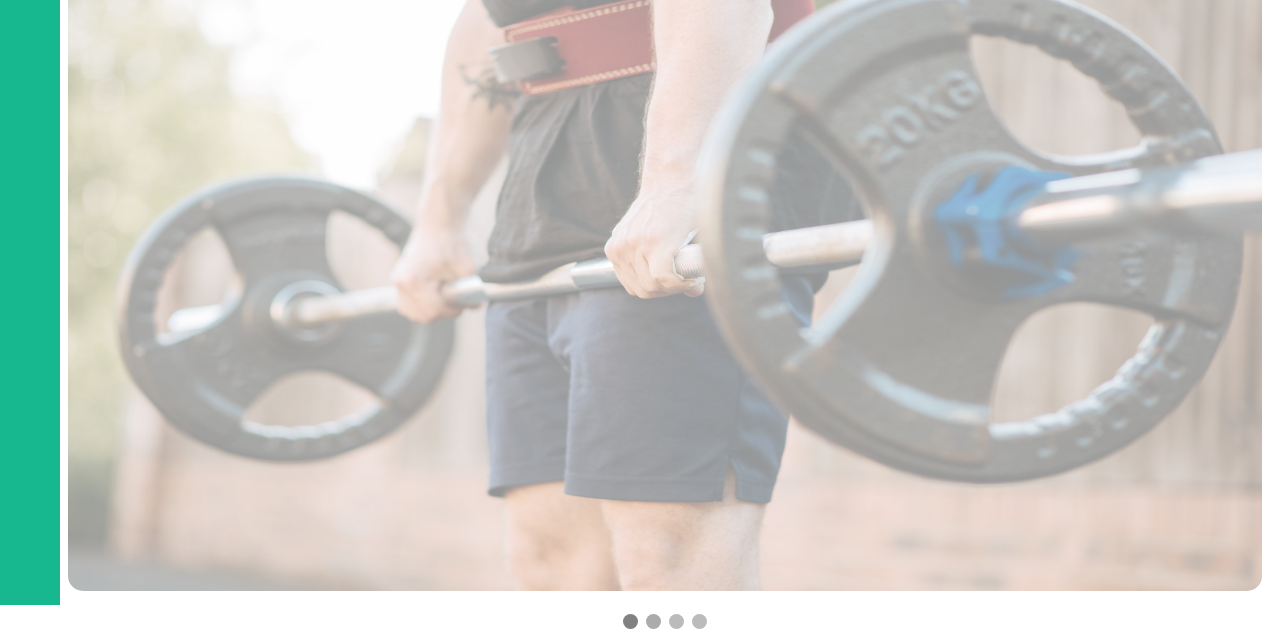
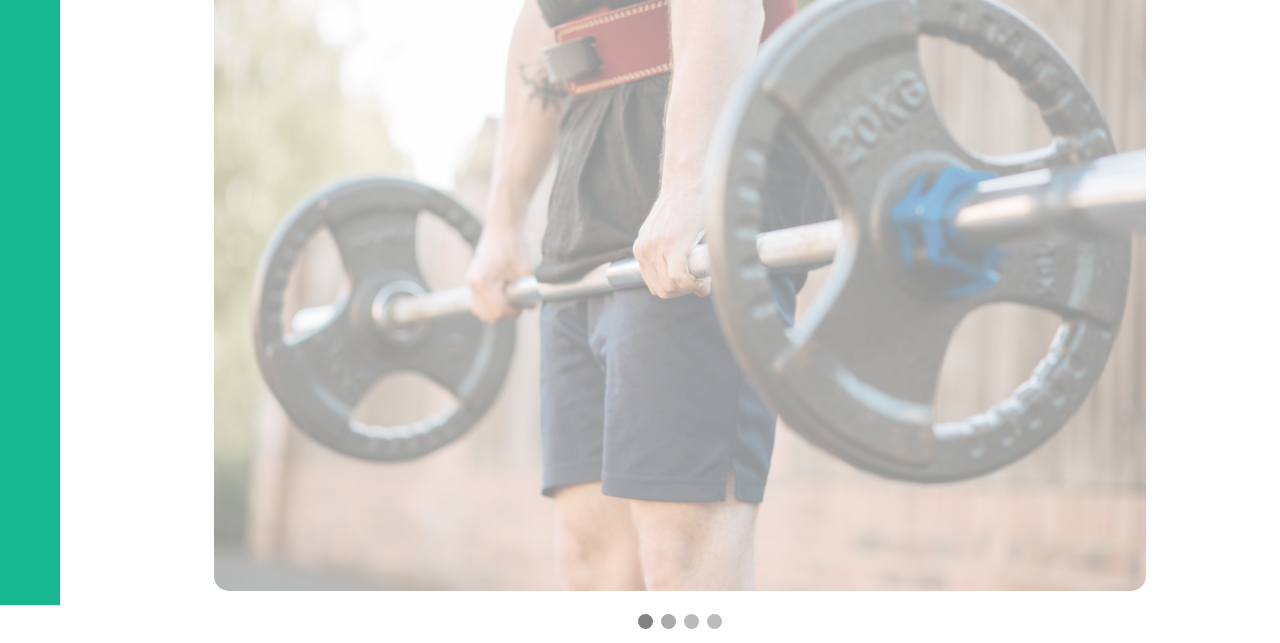
Before and after one commit to AdamRichards3/TackleTightnessV2, a website: page public/index.html in a window 1280 px wide. Shown: the part 195-838 px from the top of the page. Drawn offline with nearby package versions, Linux system fonts and the light colour scheme.

Commit message:
css changes

```diff
--- a/public/index.css
+++ b/public/index.css
@@ -42,7 +42,7 @@ img {
 }
 
 .main{
-	margin-left: 50px;
+	margin-left: 80px;
 	padding: 0px 10px;
 }
 
@@ -56,7 +56,7 @@ img {
 
 /* Slideshow container */
 .slideshow-container {
-	width: 100%;
+	width: 80%;
 	position: relative;
 	margin: auto;
   }
```
